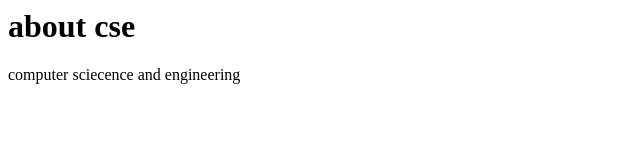
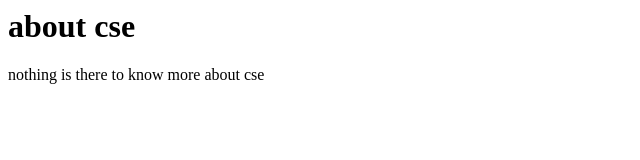
Before and after one commit to Omkarreddy2005/intro, a plain HTML site: page cse.html in a window 1280 px wide. Shown: the full height of the page, 0-640 px from the left. Drawn offline with Linux system fonts and the light colour scheme.

Commit message:
added new code

```diff
--- a/cse.html
+++ b/cse.html
@@ -2,7 +2,7 @@
     <head>
         <body>
             <h1>about cse</h1>
-            <p>computer sciecence and engineering</p>
+            <p>nothing is there to know more about cse</p>
         </body>
     </head>
 </html>
```
